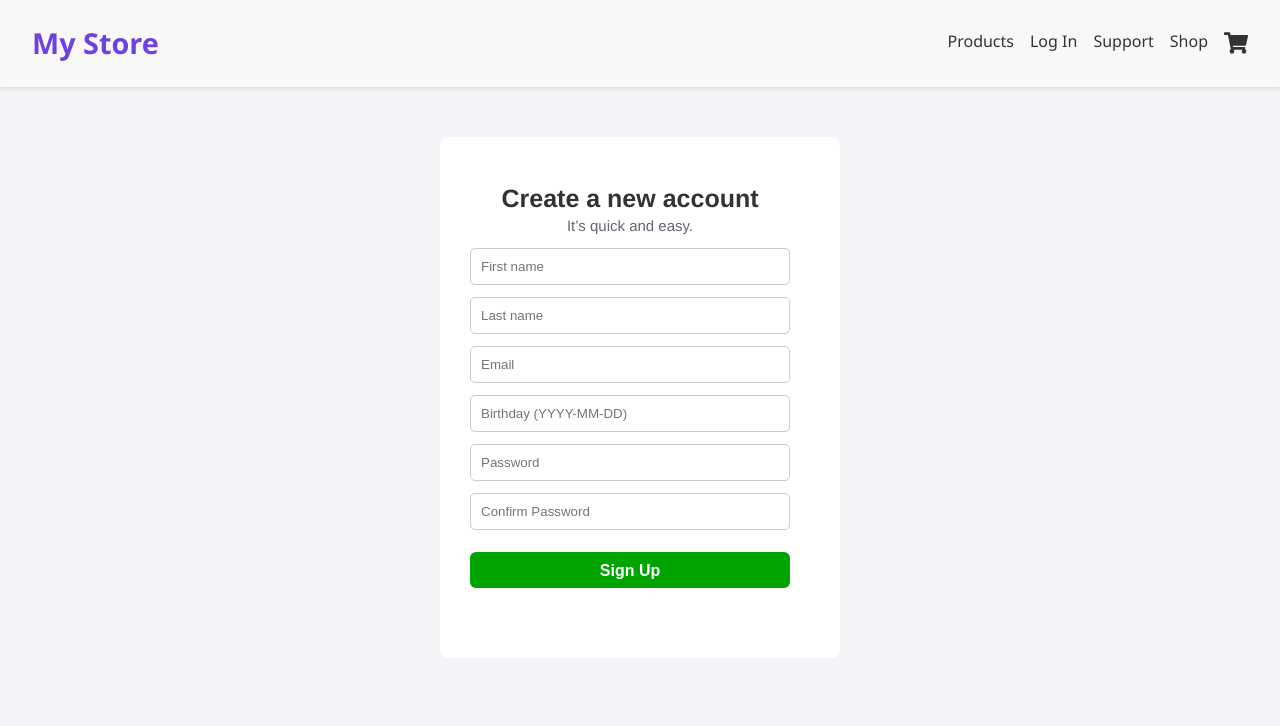
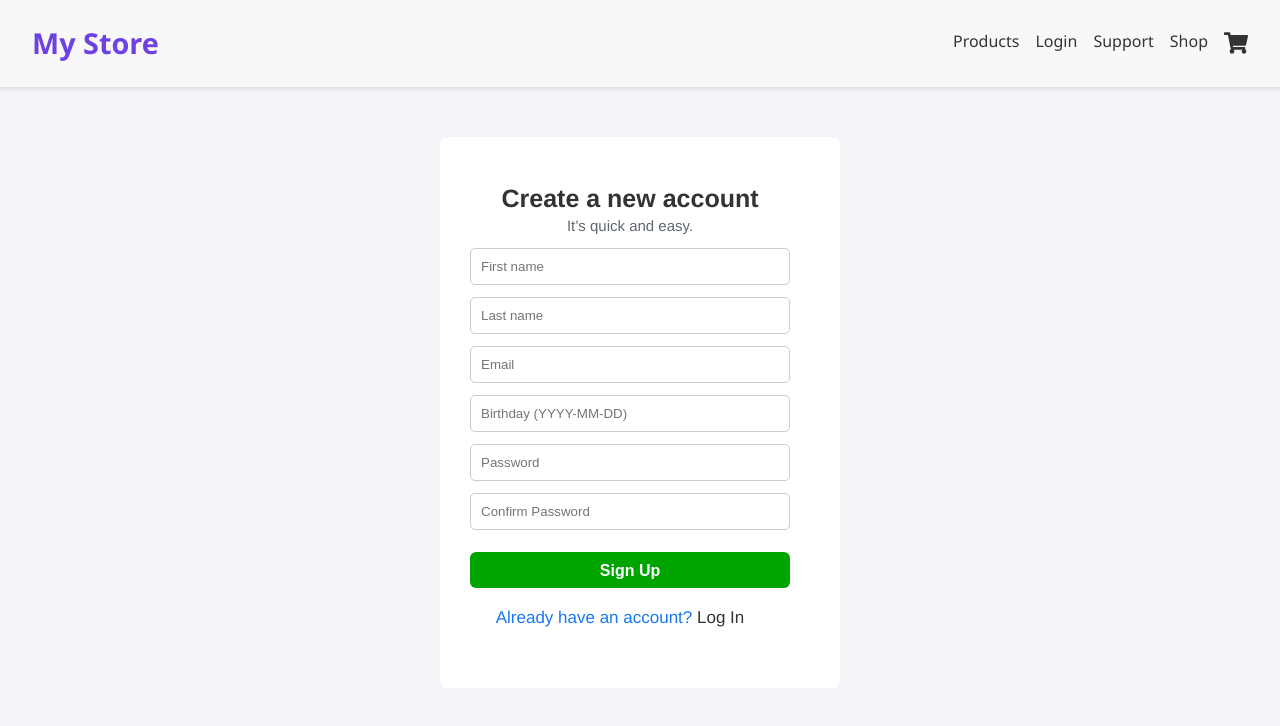
Before and after one commit to AV7Aram/Tnayin.17-React, a React (Vite) app: page /register in a window 1280 px wide. Shown: the top 726 px of the page. Built offline with nearby package versions, Linux system fonts and the light colour scheme.

Commit message:
folder in hooks and useAuth was created

```diff
--- a/src/App.jsx
+++ b/src/App.jsx
@@ -3,37 +3,14 @@ import { Routes, Route } from 'react-router-dom';
 import { HomePage, CartPage, ProductDetailPage, ProductsPage, LoginFormPage, RegisterPage, UserInfoPage } from './pages';
 
 import { useLocalStorage } from './hooks/useLocalStorage';
+import { useAuth } from './hooks/useAuth';
 
 import Layout from './components/Layout/Layout';
 
 function App() {
   const [cartItems, setCartItems] = useLocalStorage('cart', []);
-
-  const [users, setUsers] = useState([
-    { id: 1, firstName: 'Avet', lastName: '', email: 'avet@gmail.com', password: '1234' },
-    { id: 2, firstName: 'Anna', lastName: '', email: 'anna@gmail.com', password: '1234' }
-  ]);
-  const [showModal, setShowModal] = useState(false);
-  const [loggedInUser, setLoggedInUser] = useState(null);
+  const { user, users, login, register, logout } = useAuth();
   const [loginError, setLoginError] = useState("");
-
-  const handleRegister = (newUser) => {
-    setUsers((prev) => [...prev, newUser]);
-    setShowModal(false);
-  };
-
-  const handleLogin = (email, password) => {
-    const foundUser = users.find(
-      (u) => u.email === email && u.password === password
-    );
-    if (foundUser) {
-      setLoggedInUser(foundUser);
-      setLoginError("");
-    } else {
-      setLoggedInUser(null);
-      setLoginError("Incorrect username or password. ❌");
-    }
-  };
 
   const clearCart = () => {
     setCartItems([]);
@@ -67,14 +44,14 @@ function App() {
 
   return (
     <Routes>
-      <Route path="/" element={<Layout cartItems={cartItems} clearCart={clearCart} />}>
+      <Route path="/" element={<Layout cartItems={cartItems} clearCart={clearCart} onLogout={logout} user={user} />}>
         <Route index element={<HomePage />} />
         <Route path="/products" element={<ProductsPage />} />
         <Route path="/product/:id" element={<ProductDetailPage addToCart={addToCart} />} />
-        <Route path="/cart" element={<CartPage cartItems={cartItems} removeFromCart={removeFromCart} updateQuantity={updateQuantity} clearCart={clearCart} f />} />
-        <Route path='/login' element={<LoginFormPage onLogin={handleLogin} onOpenRegister={() => setShowModal(true)} loginError={loginError} loginSuccess={loggedInUser} users={users} />} />
-        <Route path="/userinfo/:id" element={<UserInfoPage />} />
-        <Route path='/register' element={<RegisterPage onRegister={handleRegister} />} />
+        <Route path="/cart" element={<CartPage cartItems={cartItems} removeFromCart={removeFromCart} updateQuantity={updateQuantity} clearCart={clearCart}  />} />
+        <Route path='/login' element={<LoginFormPage onLogin={login} loginError={loginError} loginSuccess={!!user} users={users} />} />
+        <Route path="/user/:id" element={<UserInfoPage />} />
+        <Route path='/register' element={<RegisterPage onRegister={register} />} />
       </Route>
     </Routes>
   );
--- a/src/components/Header/Header.jsx
+++ b/src/components/Header/Header.jsx
@@ -1,9 +1,8 @@
-import React from 'react';
+import { FaSignOutAlt, FaShoppingCart } from 'react-icons/fa';
 import { Link } from 'react-router-dom';
-import { FaShoppingCart } from 'react-icons/fa';
 import styles from './Header.module.css';
 
-const Header = ({ cartItems }) => {
+const Header = ({ user, cartItems, onLogout }) => {
     return (
         <header className={styles.header}>
             <div className={styles.logo}>
@@ -11,7 +10,20 @@ const Header = ({ cartItems }) => {
             </div>
             <nav className={styles.nav}>
                 <Link to="/products">Products</Link>
-                <Link to="/login">Log In</Link>
+                {user ? (
+                    <>
+                        <span className={styles.welcomeMsg}>Welcome, {user.firstName}</span>
+                        <Link to={`/user/${user.id}`} className={styles.profileLink}>
+                            Profile
+                        </Link>
+                        <button onClick={onLogout} className={styles.logoutButton}>
+                            <FaSignOutAlt className={styles.logoutIcon} />
+                            Logout
+                        </button>
+                    </>
+                ) : (
+                    <Link to="/login" className={styles.loginLink}>Login</Link>
+                )}
                 <span>Support</span>
                 <span>Shop</span>
                 <Link to="/cart" className={styles.cartLink}>
--- a/src/components/Header/Header.module.css
+++ b/src/components/Header/Header.module.css
@@ -74,3 +74,47 @@
     justify-content: center;
     font-size: 0.8rem;
 }
+
+/* ***************************** */
+
+
+.welcomeMsg {
+    color: #6E41E2;
+    font-weight: 500;
+    margin-right: 15px;
+}
+
+.profileLink {
+    color: #333;
+    text-decoration: none;
+    margin-right: 15px;
+    transition: color 0.3s;
+}
+
+.profileLink:hover {
+    color: #6E41E2;
+}
+
+.logoutButton {
+    display: flex;
+    align-items: center;
+    gap: 8px;
+    background: #ff4d4f;
+    color: white;
+    border: none;
+    border-radius: 4px;
+    padding: 8px 16px;
+    cursor: pointer;
+    transition: all 0.3s;
+    font-size: 14px;
+    margin-right: 20px;
+}
+
+.logoutButton:hover {
+    background: #ff7875;
+    transform: translateY(-1px);
+}
+
+.logoutIcon {
+    font-size: 16px;
+}
--- a/src/components/Layout/Layout.jsx
+++ b/src/components/Layout/Layout.jsx
@@ -1,11 +1,11 @@
 import React from 'react'
 import { Outlet } from 'react-router-dom'
-import Header from '../Header/Header'
+import  Header  from '../../components/Header/Header'
 
-const Layout = ({ cartItems, clearCart }) => {
+const Layout = ({ cartItems, clearCart, user, onLogout }) => {
     return (
         <div>
-            <Header cartItems={cartItems} />
+            <Header cartItems={cartItems} user={user} onLogout={onLogout} />
             <Outlet context={{ cartItems, clearCart }} />
         </div>
     )
--- /dev/null
+++ b/src/hooks/useAuth.js
@@ -0,0 +1,48 @@
+import { useState, useEffect } from 'react';
+
+export const useAuth = () => {
+    const [user, setUser] = useState(() => {
+        const savedUser = localStorage.getItem('user');
+        return savedUser ? JSON.parse(savedUser) : null;
+    });
+
+    const [users, setUsers] = useState(() => {
+        const savedUsers = localStorage.getItem('users');
+        return savedUsers ? JSON.parse(savedUsers) : [
+            { id: 1, firstName: 'Avet', lastName: '', email: 'avet@gmail.com', password: '1234' },
+            { id: 2, firstName: 'Anna', lastName: '', email: 'anna@gmail.com', password: '1234' }
+        ];
+    });
+
+    useEffect(() => {
+        localStorage.setItem('user', JSON.stringify(user));
+    }, [user]);
+
+    useEffect(() => {
+        localStorage.setItem('users', JSON.stringify(users));
+    }, [users]);
+
+    const login = (email, password) => {
+        const foundUser = users.find(u => u.email === email && u.password === password);
+        if (foundUser) {
+            setUser(foundUser);
+            return { success: true };
+        }
+        return { success: false, error: "Incorrect email or password  ❌" }
+    };
+
+    const register = (newUser) => {
+        if (users.some(u => u.email === newUser.email)) {
+            return { success: false, error: "Email already exists" };
+        }
+        const userWithId = { ...newUser, id: Date.now() };
+        setUsers(prev => [...prev, userWithId]);
+        return { success: true };
+    };
+
+    const logout = () => {
+        setUser(null);
+    };
+
+    return { user, users, login, register, logout };
+};
--- a/src/pages/LoginFormPage/LoginFormPage.module.css
+++ b/src/pages/LoginFormPage/LoginFormPage.module.css
@@ -154,3 +154,14 @@ body {
     background-color: #d4edda;
     border: 1px solid #c3e6cb;
 }
+
+.authError {
+  color: #ff4d4f;
+  font-size: 14px;
+  text-align: center;
+  margin: 15px 0;
+  padding: 10px;
+  background-color: #fff2f0;
+  border: 1px solid #ffccc7;
+  border-radius: 4px;
+}
--- a/src/pages/RegisterPage/RegisterPage.css
+++ b/src/pages/RegisterPage/RegisterPage.css
@@ -89,7 +89,8 @@
     margin-top: 10px;
     margin-bottom: 10px;
     cursor: pointer;
-    a{
+
+    a {
         color: white;
     }
 }
@@ -108,3 +109,24 @@
     font-size: 12px;
     margin-top: 3px;
 }
+
+.already {
+    color: #1877f2;
+    font-family: SFProText-Semibold, Helvetica, Arial, sans-serif;
+    font-size: 17px;
+    line-height: 20px;
+    text-align: center;
+    cursor: pointer;
+    margin-top: 10px;
+}
+
+.loginLink {
+    color: #333;
+    text-decoration: none;
+    margin-right: 20px;
+    transition: color 0.3s;
+}
+
+.loginLink:hover {
+    color: #6E41E2;
+}
--- a/src/pages/RegisterPage/RegisterPage.jsx
+++ b/src/pages/RegisterPage/RegisterPage.jsx
@@ -1,7 +1,7 @@
 import React from "react";
 import { Formik, Form, Field, ErrorMessage } from "formik";
+import { NavLink, useNavigate } from "react-router-dom";
 import { registerSchema } from "../../schema/schema";
-import { NavLink, useNavigate } from "react-router-dom";
 import "./RegisterPage.css";
 
 export const RegisterPage = ({ onRegister }) => {
@@ -27,18 +27,24 @@ export const RegisterPage = ({ onRegister }) => {
                                 confirmPassword: "",
                             }}
                             validationSchema={registerSchema}
-                            onSubmit={(values) => {
-                                onRegister({
-                                    id: Date.now(),
+                            onSubmit={(values, { setSubmitting }) => {
+                                const result = onRegister({
                                     firstName: values.firstName,
                                     lastName: values.lastName,
                                     email: values.email,
                                     password: values.password
                                 });
-                                navigate('/login');
+
+                                setSubmitting(false);
+
+                                if (result.success) {
+                                    navigate('/login');
+                                } else {
+                                    alert(result.error);
+                                }
                             }}
                         >
-                            {() => (
+                            {({ isSubmitting }) => (
                                 <Form className="register-form">
                                     <div className="form-group">
                                         <Field name="firstName" placeholder="First name" />
@@ -65,15 +71,23 @@ export const RegisterPage = ({ onRegister }) => {
                                         <ErrorMessage name="confirmPassword" className="error" />
                                     </div>
 
-                                    <button type="submit" className="submit">
-                                        Sign Up
+                                    <button
+                                        type="submit"
+                                        className='submit'
+                                        disabled={isSubmitting}
+                                    >
+                                        {isSubmitting ? 'Processing...' : 'Sign Up'}
                                     </button>
+
+                                    <div className="already">
+                                        Already have an account? <NavLink to="/login" className='loginLink'>Log In</NavLink>
+                                    </div>
                                 </Form>
                             )}
                         </Formik>
                     </div>
                 </div>
             </div>
-        </div>
+        </div >
     );
 };
--- a/src/pages/UserInfoPage/UserInfoPage.jsx
+++ b/src/pages/UserInfoPage/UserInfoPage.jsx
@@ -1,10 +1,16 @@
 import { useLocation, useNavigate } from 'react-router-dom'
 import { FaArrowLeft } from 'react-icons/fa';
+import { useAuth } from '../../hooks/useAuth';
 import style from "./UserInfoPage.module.css";
 
 export const UserInfoPage = () => {
-    const location = useLocation()
+    const { user } = useAuth();
     const navigate = useNavigate();
+
+    if (!user) {
+        navigate('/login');
+        return null;
+    }
 
     return (
         <>
@@ -17,9 +23,9 @@ export const UserInfoPage = () => {
             </button>
             <div className={style.userDetails}>
                 <h2>👤 User Details</h2>
-                <p><strong>First Name:</strong> {location.state.firstName}</p>
-                <p><strong>Last Name:</strong> {location.state.lastName}</p>
-                <p><strong>Email:</strong> {location.state.email}</p>
+                <p><strong>First Name:</strong> {user.firstName}</p>
+                <p><strong>Last Name:</strong> {user.lastName}</p>
+                <p><strong>Email:</strong> {user.email}</p>
             </div>
         </>
     );
```
Also changed, not shown: src/pages/LoginFormPage/LoginFormPage.jsx (+5 -8 lines).
